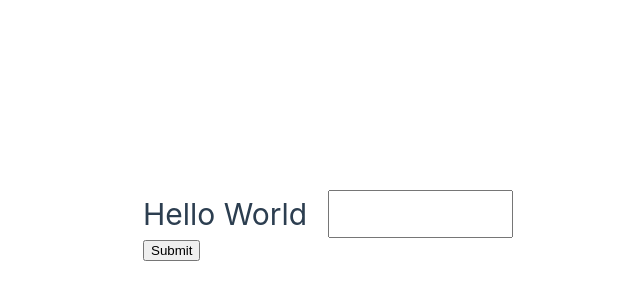
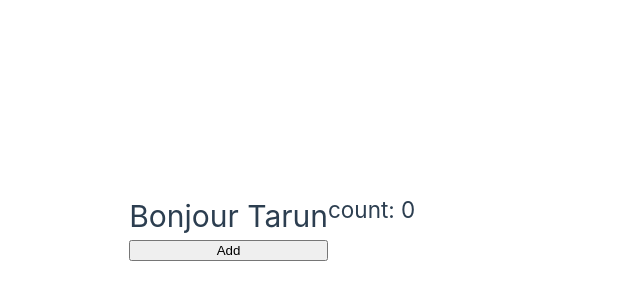
Before and after one commit to dhruthinooka/vueProj, a Vue app: page / in a window 1280 px wide. Shown: the part 174-474 px from the top of the page, without its empty margins (312-952 px from the left). Built offline with nearby package versions, Linux system fonts and the light colour scheme; the HTML template or start-up script is replaced by a standard one.

Commit message:
Functions reactive and ref for the reactivity

```diff
--- a/src/App.vue
+++ b/src/App.vue
@@ -1,24 +1,23 @@
 <template>
-  <div @click="userClick('div')">
-    <h1 @click.stop.left="userClick('h1')">Hello World</h1>
-  </div>
-  <input @keyup.enter="mykeyup">
-  <form @submit.prevent="formSubmit">
-    <button>Submit</button>
-  </form>
-
+  <h1>Bonjour {{ user.name }}</h1>
+  <h2>count: {{ count }}</h2>
+  <button @click="incCount">Add</button>
 </template>
 <script setup lang="ts">
-function userClick(from: string) {
-  console.log('click from ', from);
-}
+import { ref, reactive } from 'vue'
 
-function formSubmit() {
-  console.log('form submitted');
-}
+const state = reactive( {
+  user: {
+    name: 'Tarun',
+    age: 32,
+  }
+})
 
-function mykeyup() {
-  console.log('mykeyup');
+let { user } = state;
+let count = ref(0);
+function incCount() {
+  count.value++;
+  user.name = user.name === 'Tarun' ? 'Sita' : 'Tarun';
 }
 </script>
 <style></style>
```
